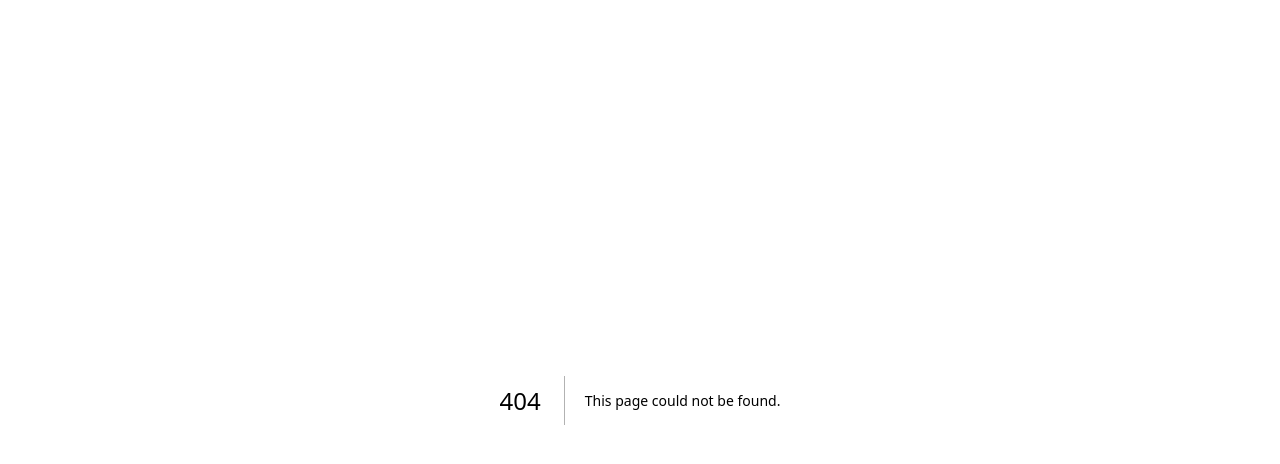
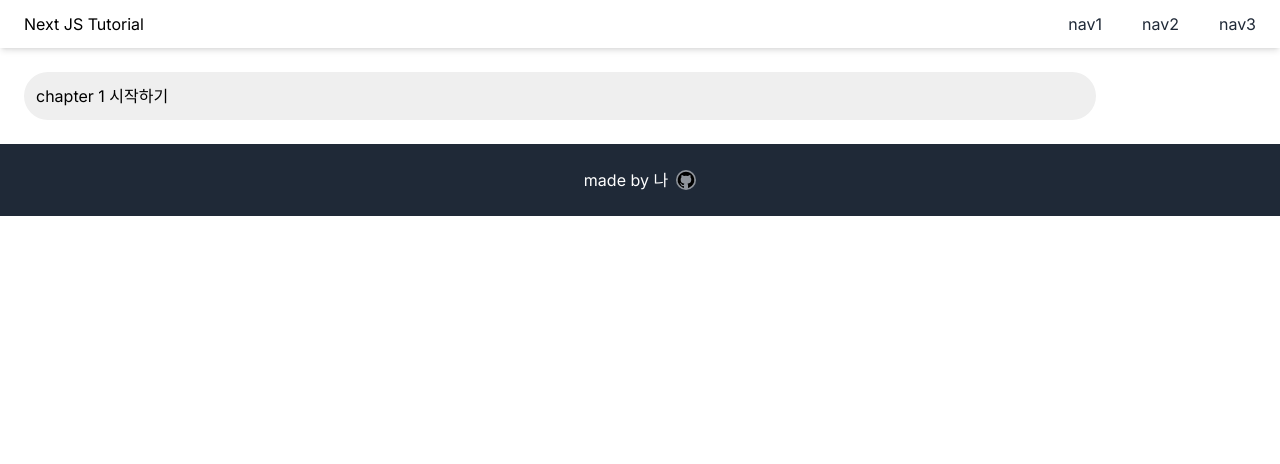
Before and after one commit to manu1307/NextJS-Tutorial-Korean, a Next.js app: page /tutorials/getting-started in a window 1280 px wide. Before the commit this address had no page. Shown: the top 464 px of the page. Built offline with nearby package versions, Linux system fonts and the light colour scheme.

Commit message:
Chore : vercel 테마 컬러 추가
vercel: {
    100: "#000000",
    200: "#efefef",
    300: "#dcdcdc",
    400: "#bdbdbd",
    500: "#989898",
    600: "#7c7c7c",
    700: "#656565",
    800: "#525252",
    900: "#464646",
},

```diff
--- /dev/null
+++ b/app/components/ui/Tutorial/nav-bar.tsx
@@ -0,0 +1,11 @@
+import React from "react";
+
+function NavBar() {
+  return (
+    <aside className="w-full bg-vercel-200 z-10 flex h-[52px] max-w-[1072px] items-center rounded-full py-3 px-3 lg:h-[auto] lg:w-full">
+      chapter 1 시작하기
+    </aside>
+  );
+}
+
+export default NavBar;
--- a/app/page.tsx
+++ b/app/page.tsx
@@ -34,9 +34,11 @@ export default function Page() {
           <h3 className="text-2xl mb-8 text-gray-500 dark:text-gray-200">
             본 튜토리얼은 NextJS의 공식 홈페이지를 참고하여 만들었습니다.
           </h3>
-          <button className="bg-gray-800 text-white font-bold rounded-full mt-4 py-4 px-8 shadow-lg uppercase tracking-wider">
-            시작하기
-          </button>
+          <Link href="/tutorials/getting-started">
+            <button className="bg-gray-800 text-white font-bold rounded-full mt-4 py-4 px-8 shadow-lg uppercase tracking-wider">
+              시작하기
+            </button>
+          </Link>
         </div>
       </section>
       <section className="container mx-auto px-6 py-20">
--- /dev/null
+++ b/app/tutorials/getting-started/page.tsx
@@ -0,0 +1,12 @@
+import NavBar from "@/app/components/ui/Tutorial/nav-bar";
+import React from "react";
+
+function Page() {
+  return (
+    <div>
+      <NavBar />
+    </div>
+  );
+}
+
+export default Page;
--- /dev/null
+++ b/app/tutorials/layout.tsx
@@ -0,0 +1,12 @@
+import Footer from "../components/ui/Footer";
+import Header from "../components/ui/Header";
+
+export default function Layout({ children }: { children: React.ReactNode }) {
+  return (
+    <div className="pt-12">
+      <Header />
+      <div className="p-6">{children}</div>
+      <Footer />
+    </div>
+  );
+}
--- a/tailwind.config.ts
+++ b/tailwind.config.ts
@@ -1,20 +1,34 @@
-import type { Config } from 'tailwindcss'
+import type { Config } from "tailwindcss";
 
 const config: Config = {
   content: [
-    './pages/**/*.{js,ts,jsx,tsx,mdx}',
-    './components/**/*.{js,ts,jsx,tsx,mdx}',
-    './app/**/*.{js,ts,jsx,tsx,mdx}',
+    "./pages/**/*.{js,ts,jsx,tsx,mdx}",
+    "./components/**/*.{js,ts,jsx,tsx,mdx}",
+    "./app/**/*.{js,ts,jsx,tsx,mdx}",
   ],
   theme: {
     extend: {
       backgroundImage: {
-        'gradient-radial': 'radial-gradient(var(--tw-gradient-stops))',
-        'gradient-conic':
-          'conic-gradient(from 180deg at 50% 50%, var(--tw-gradient-stops))',
+        "gradient-radial": "radial-gradient(var(--tw-gradient-stops))",
+        "gradient-conic":
+          "conic-gradient(from 180deg at 50% 50%, var(--tw-gradient-stops))",
+      },
+      colors: {
+        vercel: {
+          100: "#000000",
+          200: "#efefef",
+          300: "#dcdcdc",
+          400: "#bdbdbd",
+          500: "#989898",
+          600: "#7c7c7c",
+          700: "#656565",
+          800: "#525252",
+          900: "#464646",
+        },
       },
     },
   },
+
   plugins: [],
-}
-export default config
+};
+export default config;
```
